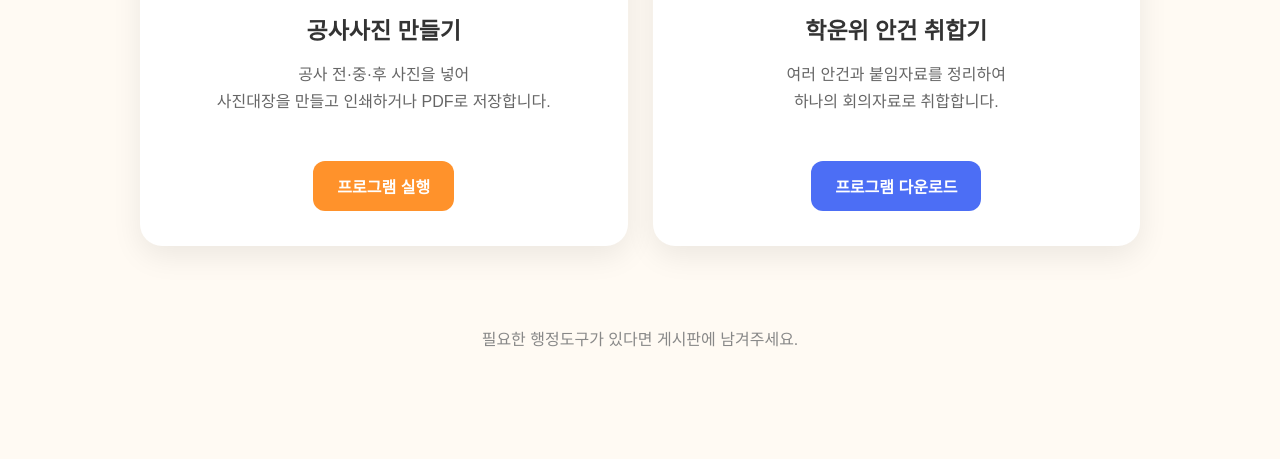
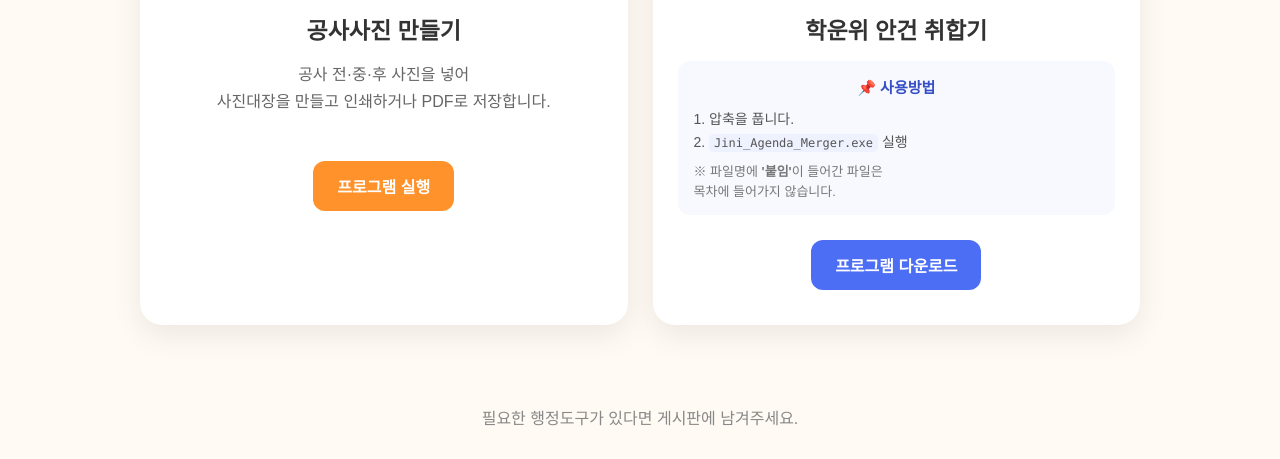
Before and after one commit to hangbukhage-star/jini-admin-tools, a plain HTML site: page index.html in a window 1280 px wide. Shown: the part 348-807 px from the top of the page. Drawn offline with Linux system fonts and the light colour scheme.

Commit message:
학운위 안건 취합기 사용방법 추가

```diff
--- a/index.html
+++ b/index.html
@@ -71,6 +71,43 @@
       line-height: 1.7;
     }
 
+    .usage-guide {
+      min-height: 126px;
+      margin: 15px 0 25px;
+      padding: 14px 16px;
+      text-align: left;
+      background: #f8f9ff;
+      border-radius: 12px;
+      color: #555;
+      font-size: 14px;
+      line-height: 1.7;
+    }
+
+    .usage-guide-title {
+      display: block;
+      margin-bottom: 7px;
+      color: #364fc7;
+      font-size: 15px;
+      font-weight: bold;
+      text-align: center;
+    }
+
+    .usage-guide code {
+      padding: 2px 5px;
+      font-family: Consolas, monospace;
+      font-size: 12px;
+      background: #eef2ff;
+      border-radius: 5px;
+    }
+
+    .usage-guide-note {
+      display: block;
+      margin-top: 7px;
+      color: #777;
+      font-size: 13px;
+      line-height: 1.5;
+    }
+
     .button {
       display: inline-block;
       padding: 13px 24px;
@@ -97,6 +134,24 @@
       padding: 30px 20px;
       text-align: center;
       color: #888;
+    }
+
+    @media (max-width: 600px) {
+      header {
+        padding: 45px 20px 30px;
+      }
+
+      header h1 {
+        font-size: 30px;
+      }
+
+      main {
+        margin: 30px auto;
+      }
+
+      .tool-card {
+        padding: 30px 20px;
+      }
     }
   </style>
 </head>
@@ -135,10 +190,17 @@
 
         <h2>학운위 안건 취합기</h2>
 
-        <p>
-          여러 안건과 붙임자료를 정리하여<br>
-          하나의 회의자료로 취합합니다.
-        </p>
+        <div class="usage-guide">
+          <span class="usage-guide-title">📌 사용방법</span>
+
+          1. 압축을 풉니다.<br>
+          2. <code>Jini_Agenda_Merger.exe</code> 실행
+
+          <span class="usage-guide-note">
+            ※ 파일명에 <strong>'붙임'</strong>이 들어간 파일은<br>
+            목차에 들어가지 않습니다.
+          </span>
+        </div>
 
         <a
           class="button download-button"
```
